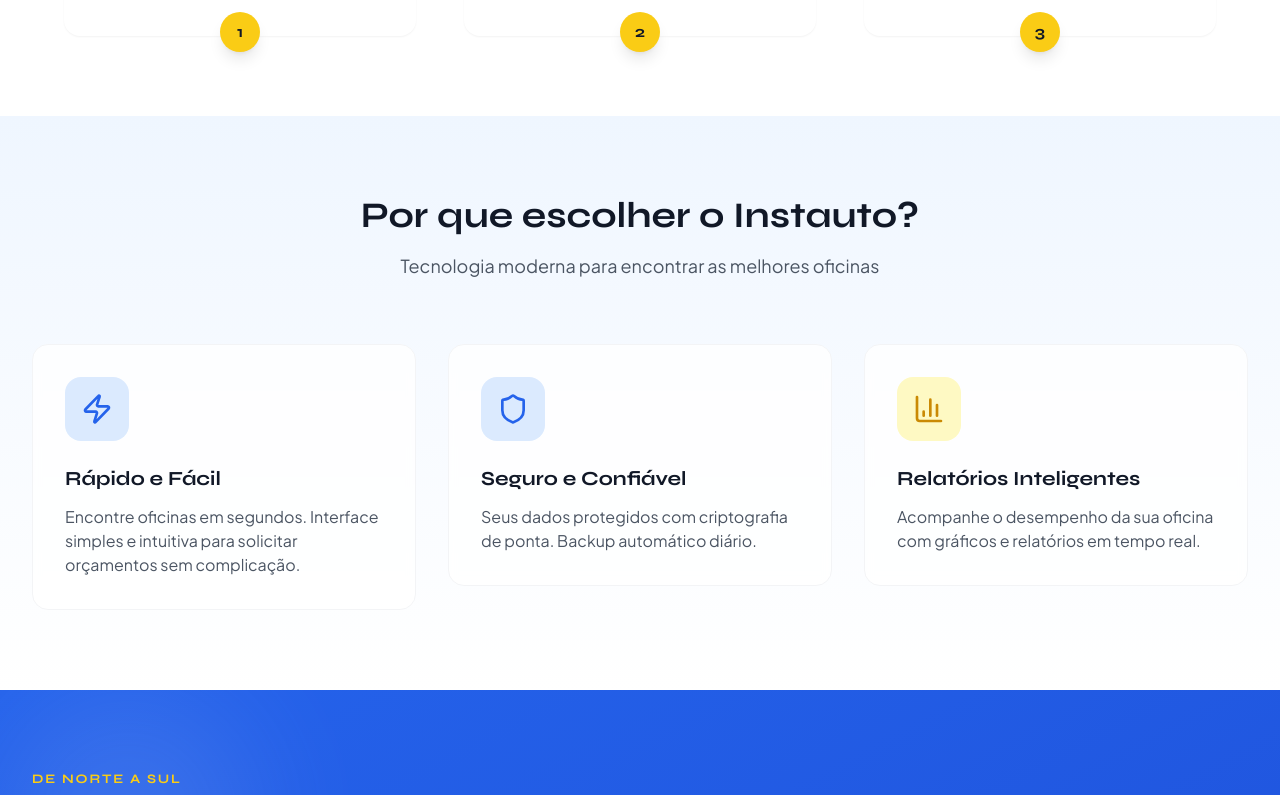
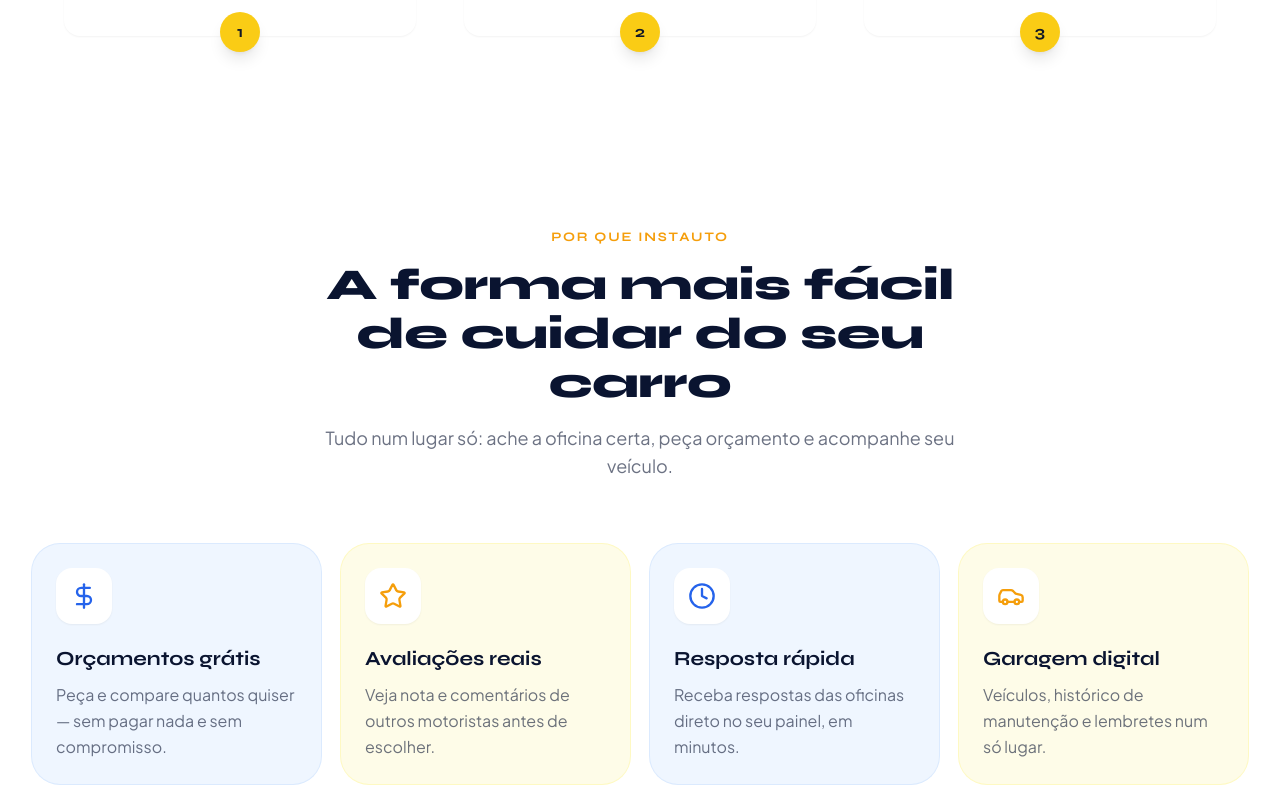
Before and after one commit to eubbbruno/instauto-v10, a Next.js app: page / in a window 1280 px wide. Shown: the part 2485-3280 px from the top of the page. Built offline with nearby package versions, Linux system fonts and the light colour scheme; no server answers.

Commit message:
feat: secao 'por que escolher' refeita (4 cards pastel, valor real do motorista)
Co-Authored-By: Claude Opus 4.8 <noreply@anthropic.com>

```diff
--- a/app/page.tsx
+++ b/app/page.tsx
@@ -22,6 +22,8 @@ import {
   MapPin,
   Star,
   Check,
+  DollarSign,
+  Clock,
 } from "lucide-react";
 
 export default function HomePage() {
@@ -368,65 +370,34 @@ export default function HomePage() {
       </section>
 
       {/* Por que escolher o Instauto */}
-      <section className="py-20 bg-gradient-to-b from-blue-50 to-white">
+      <section className="py-20 sm:py-28 bg-white">
         <div className="max-w-7xl mx-auto px-4 sm:px-6 lg:px-8">
-          <FadeIn>
-            <div className="text-center mb-12 sm:mb-16">
-              <h2 className="text-xl sm:text-3xl md:text-4xl font-heading font-bold text-gray-900 mb-3 sm:mb-4 px-4">
-                Por que escolher o Instauto?
-              </h2>
-              <p className="text-base sm:text-lg text-gray-600 font-sans max-w-2xl mx-auto px-4">
-                Tecnologia moderna para encontrar as melhores oficinas
-              </p>
-            </div>
-          </FadeIn>
+          <Reveal className="text-center mb-12 sm:mb-16 max-w-2xl mx-auto">
+            <p className="text-eyebrow text-brand-gold mb-3">Por que Instauto</p>
+            <h2 className="h-section text-navy mb-4">
+              A forma mais fácil de cuidar do seu carro
+            </h2>
+            <p className="text-lg text-navy/60">
+              Tudo num lugar só: ache a oficina certa, peça orçamento e acompanhe seu veículo.
+            </p>
+          </Reveal>
 
-          <StaggerContainer className="grid md:grid-cols-3 gap-4 sm:gap-6 md:gap-8" staggerDelay={0.1}>
-            {/* Card 1 - Com Glassmorphism */}
-            <StaggerItem>
-              <GlassCard variant="default" hover className="p-4 sm:p-6 md:p-8">
-              <div className="w-12 h-12 sm:w-14 sm:h-14 md:w-16 md:h-16 bg-blue-100 rounded-2xl flex items-center justify-center mb-3 sm:mb-4 md:mb-6">
-                <Zap className="w-6 h-6 sm:w-7 sm:h-7 md:w-8 md:h-8 text-blue-600" />
+          <Reveal stagger={0.12} className="grid sm:grid-cols-2 lg:grid-cols-4 gap-5">
+            {[
+              { icon: DollarSign, tint: "bg-blue-50", ring: "ring-blue-100", ic: "text-brand-blue", title: "Orçamentos grátis", desc: "Peça e compare quantos quiser — sem pagar nada e sem compromisso." },
+              { icon: Star, tint: "bg-yellow-50", ring: "ring-yellow-100", ic: "text-brand-gold", title: "Avaliações reais", desc: "Veja nota e comentários de outros motoristas antes de escolher." },
+              { icon: Clock, tint: "bg-blue-50", ring: "ring-blue-100", ic: "text-brand-blue", title: "Resposta rápida", desc: "Receba respostas das oficinas direto no seu painel, em minutos." },
+              { icon: Car, tint: "bg-yellow-50", ring: "ring-yellow-100", ic: "text-brand-gold", title: "Garagem digital", desc: "Veículos, histórico de manutenção e lembretes num só lugar." },
+            ].map((c) => (
+              <div key={c.title} className={`card-lift card-pastel ${c.tint} ring-1 ${c.ring} p-6`}>
+                <div className="mb-5 flex h-14 w-14 items-center justify-center rounded-2xl bg-white shadow-sm">
+                  <c.icon className={`h-7 w-7 ${c.ic}`} />
+                </div>
+                <h3 className="h-card text-navy mb-2">{c.title}</h3>
+                <p className="text-navy/60 leading-relaxed">{c.desc}</p>
               </div>
-              <h3 className="text-base sm:text-lg md:text-xl font-heading font-bold text-gray-900 mb-2 md:mb-3">
-                Rápido e Fácil
-              </h3>
-              <p className="text-sm sm:text-base text-gray-600 font-sans leading-relaxed">
-                Encontre oficinas em segundos. Interface simples e intuitiva para solicitar orçamentos sem complicação.
-              </p>
-              </GlassCard>
-            </StaggerItem>
-
-            {/* Card 2 - Com Glassmorphism */}
-            <StaggerItem>
-              <GlassCard variant="default" hover className="p-4 sm:p-6 md:p-8">
-              <div className="w-12 h-12 sm:w-14 sm:h-14 md:w-16 md:h-16 bg-blue-100 rounded-2xl flex items-center justify-center mb-3 sm:mb-4 md:mb-6">
-                <Shield className="w-6 h-6 sm:w-7 sm:h-7 md:w-8 md:h-8 text-blue-600" />
-              </div>
-              <h3 className="text-base sm:text-lg md:text-xl font-heading font-bold text-gray-900 mb-2 md:mb-3">
-                Seguro e Confiável
-              </h3>
-              <p className="text-sm sm:text-base text-gray-600 font-sans leading-relaxed">
-                Seus dados protegidos com criptografia de ponta. Backup automático diário.
-              </p>
-              </GlassCard>
-            </StaggerItem>
-
-            {/* Card 3 - Com Glassmorphism */}
-            <StaggerItem>
-              <GlassCard variant="default" hover className="p-4 sm:p-6 md:p-8">
-              <div className="w-12 h-12 sm:w-14 sm:h-14 md:w-16 md:h-16 bg-yellow-100 rounded-2xl flex items-center justify-center mb-3 sm:mb-4 md:mb-6">
-                <BarChart3 className="w-6 h-6 sm:w-7 sm:h-7 md:w-8 md:h-8 text-yellow-600" />
-              </div>
-              <h3 className="text-base sm:text-lg md:text-xl font-heading font-bold text-gray-900 mb-2 md:mb-3">
-                Relatórios Inteligentes
-              </h3>
-              <p className="text-sm sm:text-base text-gray-600 font-sans leading-relaxed">
-                Acompanhe o desempenho da sua oficina com gráficos e relatórios em tempo real.
-              </p>
-              </GlassCard>
-            </StaggerItem>
-          </StaggerContainer>
+            ))}
+          </Reveal>
         </div>
       </section>
 
```
